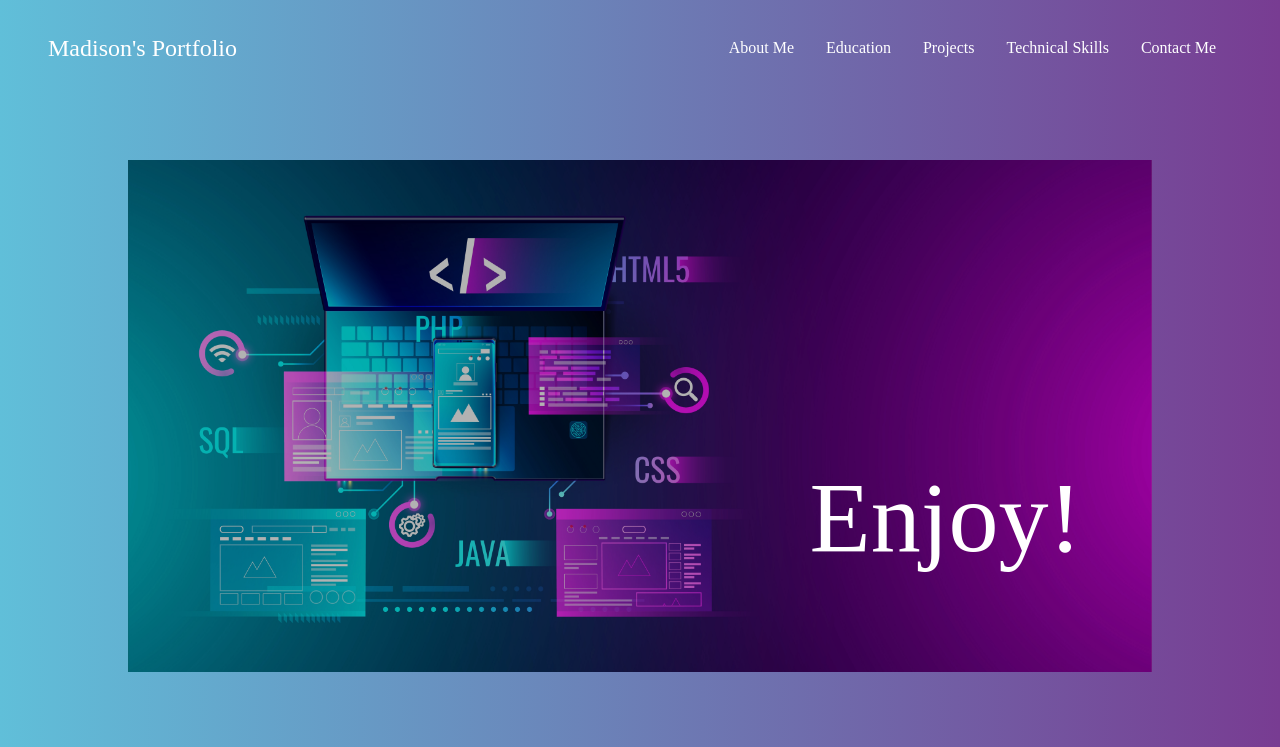
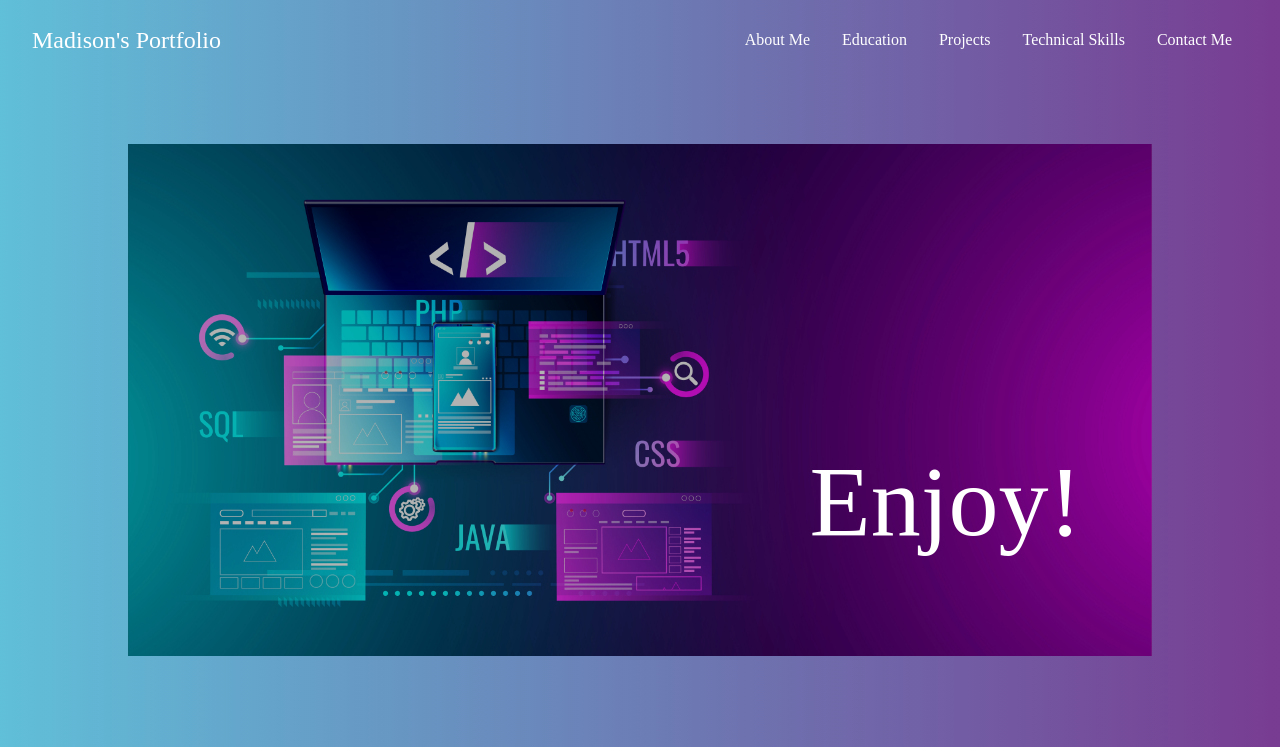
Before and after one commit to mschaaf17/Portfolio-Updated, a plain HTML site: page index.html in a window 1280 px wide. Shown: the top 747 px of the page. Drawn offline with nearby package versions, Linux system fonts and the light colour scheme; no server answers.

Commit message:
changed padding

```diff
--- a/assets/style.css
+++ b/assets/style.css
@@ -28,7 +28,7 @@ html, body {
   /* W3C, IE 10+/ Edge, Firefox 16+, Chrome 26+, Opera 12+, Safari 7+ */
   color: #FFF;
   height: 50px;
-  padding: 3em;
+  padding: 2em;
 }
 
 .menu {
```
